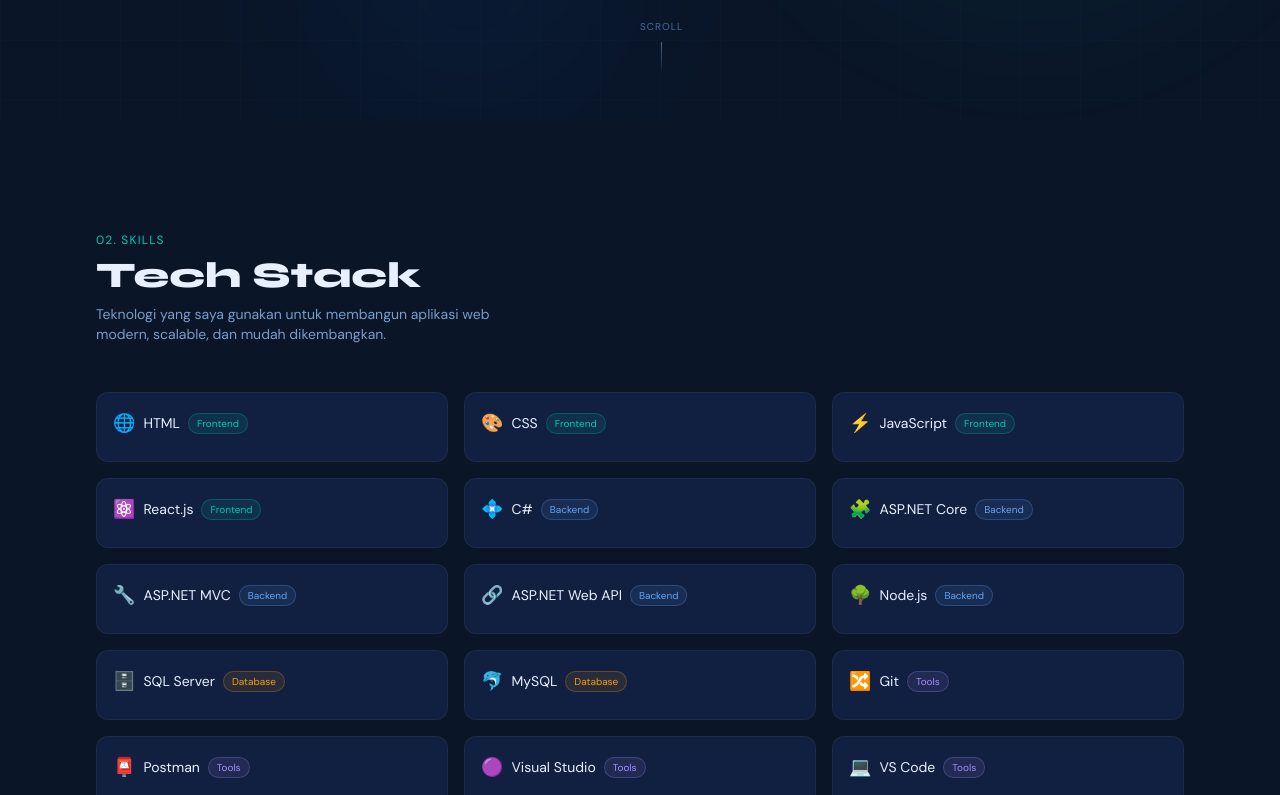
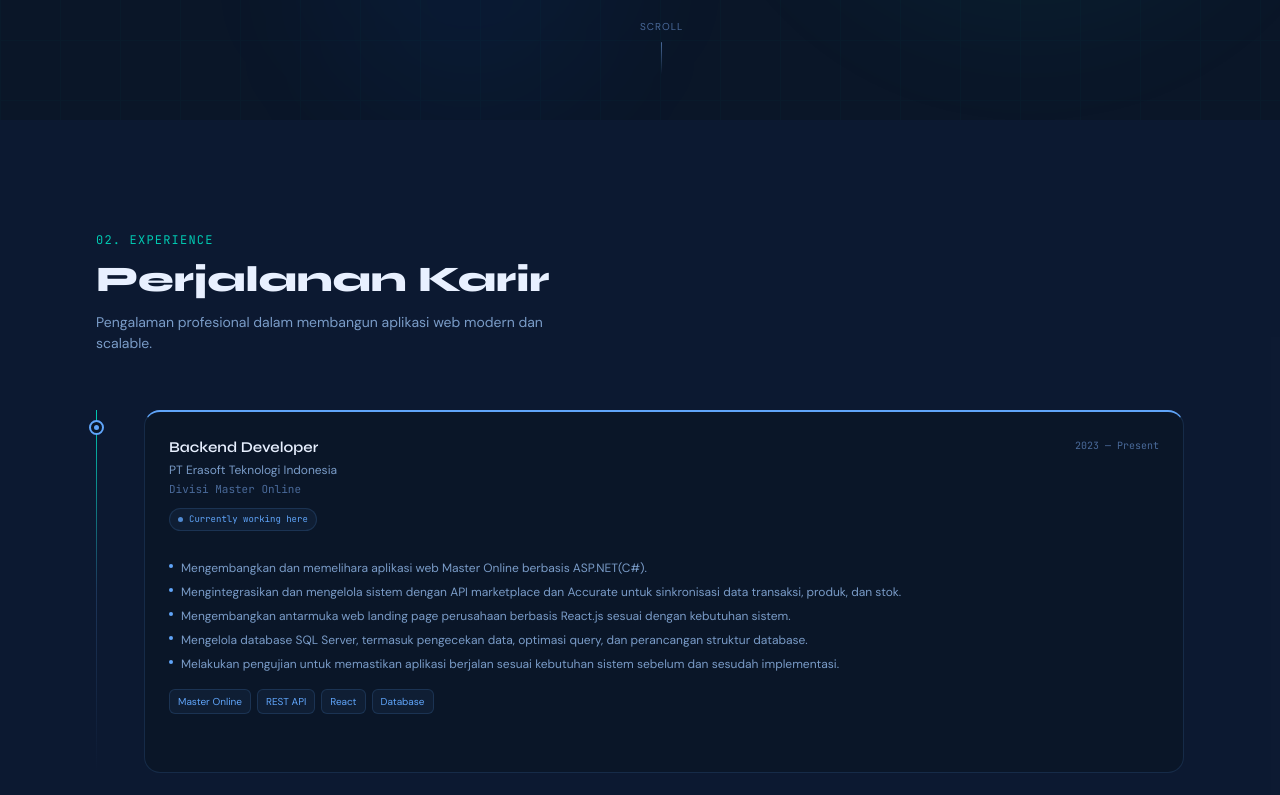
Before and after one commit to Andri0430/web-portofolio, a React (Vite) app: page / in a window 1280 px wide. Shown: the part 680-1475 px from the top of the page. Built offline with nearby package versions, Linux system fonts and the light colour scheme; no server answers.

Commit message:
penambahan experience

```diff
--- a/package.json
+++ b/package.json
@@ -11,6 +11,8 @@
   },
   "dependencies": {
     "emailjs-com": "^3.2.0",
+    "framer-motion": "^12.38.0",
+    "lucide-react": "^1.7.0",
     "react": "^19.2.4",
     "react-dom": "^19.2.4"
   },
--- a/src/App.jsx
+++ b/src/App.jsx
@@ -6,6 +6,7 @@
 import Contact   from './components/Contact'
 import Footer    from './components/Footer'
 import BottomNav from './components/BottomNav'
+import Experience from './components/Experience'
 
 const sections = ['about', 'skills', 'projects', 'contact']
 
@@ -40,6 +41,7 @@
       <Navbar    dark={dark} setDark={setDark} />
       <main className="pb-20 md:pb-0">
         <Hero     dark={dark} />
+        <Experience dark={dark} />
         <Skills   dark={dark} />
         <Projects dark={dark} />
         <Contact  dark={dark} />
--- /dev/null
+++ b/src/components/Experience.jsx
@@ -0,0 +1,230 @@
+import { useEffect, useRef } from "react"
+
+const experiences = [
+  {
+    role: "Backend Developer",
+    company: "PT Erasoft Teknologi Indonesia",
+    divisi: "Divisi Master Online",
+    period: "2023 — Present",
+    isCurrent: true,
+    points: [
+      "Mengembangkan dan memelihara aplikasi web Master Online berbasis ASP.NET(C#).",
+      "Mengintegrasikan dan mengelola sistem dengan API marketplace dan Accurate untuk sinkronisasi data transaksi, produk, dan stok.",
+      "Mengembangkan antarmuka web landing page perusahaan berbasis React.js sesuai dengan kebutuhan sistem.",
+      "Mengelola database SQL Server, termasuk pengecekan data, optimasi query, dan perancangan struktur database.",
+      "Melakukan pengujian untuk memastikan aplikasi berjalan sesuai kebutuhan sistem sebelum dan sesudah implementasi.",
+    ],
+    tech: ["Master Online", "REST API", "React", "Database"],
+    accent: "#60A5FA",
+    bg: "rgba(96,165,250,0.06)",
+    border: "rgba(96,165,250,0.15)",
+  }
+]
+
+export default function Experience({ dark }) {
+  const ref = useRef(null)
+
+  useEffect(() => {
+    const observer = new IntersectionObserver(
+      (entries) => {
+        entries.forEach((entry) => {
+          if (entry.isIntersecting) {
+            entry.target.querySelectorAll("[data-anim]").forEach((el, i) => {
+              setTimeout(() => {
+                el.style.opacity = "1"
+                el.style.transform = "translateY(0)"
+              }, i * 80)
+            })
+            observer.disconnect()
+          }
+        })
+      },
+      { threshold: 0.05 }
+    )
+    if (ref.current) observer.observe(ref.current)
+    return () => observer.disconnect()
+  }, [])
+
+  const sectionBg = dark ? "bg-[#112040]/40" : "bg-slate-50"
+  const cardBg    = dark ? "bg-[#0A1628]"    : "bg-white"
+  const head      = dark ? "text-[#E8F0FF]"  : "text-slate-800"
+  const sub       = dark ? "text-[#7A9CC8]"  : "text-slate-500"
+  const yearCl    = dark ? "text-[#4A6A9A]"  : "text-slate-400"
+  const divisiCl  = dark ? "text-[#4A6A9A]"  : "text-slate-400"
+
+  return (
+    <section id="experience" ref={ref} className={`py-20 sm:py-28 ${sectionBg}`}>
+      <div className="max-w-6xl mx-auto px-5 sm:px-8">
+
+        {/* Header */}
+        <div
+          data-anim
+          className="mb-14"
+          style={{ opacity: 0, transform: "translateY(20px)", transition: "all 0.5s ease" }}
+        >
+          <div
+            className="text-[#00C9B1] text-xs tracking-widest uppercase mb-3"
+            style={{ fontFamily: "JetBrains Mono, monospace" }}
+          >
+            02. Experience
+          </div>
+          <h2
+            className={`text-3xl sm:text-4xl mb-3 ${head}`}
+            style={{ fontFamily: "Syne, sans-serif", fontWeight: 800 }}
+          >
+            Perjalanan Karir
+          </h2>
+          <p className={`text-[14px] max-w-md ${sub}`}>
+            Pengalaman profesional dalam membangun aplikasi web modern dan scalable.
+          </p>
+        </div>
+
+        {/* Timeline */}
+        <div className="relative">
+          {/* Rail */}
+          <div className="absolute left-0 top-0 w-px h-full bg-gradient-to-b from-[#00C9B1] via-[#60A5FA33] to-transparent" />
+
+          <div className="space-y-5">
+            {experiences.map((exp, i) => (
+              <div
+                key={i}
+                data-anim
+                className="group relative pl-12"
+                style={{ opacity: 0, transform: "translateY(20px)", transition: "all 0.5s ease" }}
+              >
+                {/* Dot */}
+                <div
+                  className={`absolute left-[-7px] top-[10px] w-[15px] h-[15px] rounded-full border-2 ${cardBg}
+                    flex items-center justify-center transition-shadow duration-300`}
+                  style={{
+                    borderColor: exp.accent,
+                    boxShadow: undefined,
+                  }}
+                >
+                  <div
+                    className="w-[5px] h-[5px] rounded-full"
+                    style={{ background: exp.accent }}
+                  />
+                </div>
+
+                {/* Card */}
+                <div
+                  className={`group relative rounded-2xl border overflow-hidden
+                    hover:-translate-y-0.5 transition-all duration-300 cursor-pointer ${cardBg}`}
+                  style={{
+                    borderColor: exp.border,
+                    borderTopColor: exp.accent,
+                    borderTopWidth: 2,
+                  }}
+                >
+                  <div className="p-6">
+
+                    {/* Top row */}
+                    <div className="flex items-start justify-between gap-3 mb-2">
+                      <div>
+                        <h3
+                          className={`text-[15px] ${head}`}
+                          style={{ fontFamily: "Syne, sans-serif", fontWeight: 600 }}
+                        >
+                          {exp.role}
+                        </h3>
+                        <p className={`text-[12px] mt-0.5 ${sub}`}>{exp.company}</p>
+                        {exp.divisi && (
+                          <p
+                            className={`text-[11px] mt-0.5 ${divisiCl}`}
+                            style={{ fontFamily: "JetBrains Mono, monospace" }}
+                          >
+                            {exp.divisi}
+                          </p>
+                        )}
+                      </div>
+                      <span
+                        className={`text-[10px] mt-0.5 flex-shrink-0 ${yearCl}`}
+                        style={{ fontFamily: "JetBrains Mono, monospace" }}
+                      >
+                        {exp.period}
+                      </span>
+                    </div>
+
+                    {/* Currently working badge */}
+                    {exp.isCurrent && (
+                      <div
+                        className="inline-flex items-center gap-1.5 text-[9px] px-2 py-1 rounded-full mb-3"
+                        style={{
+                          fontFamily: "JetBrains Mono, monospace",
+                          color: exp.accent,
+                          background: exp.bg,
+                          border: `0.5px solid ${exp.border}`,
+                        }}
+                      >
+                        <span
+                          className="w-[5px] h-[5px] rounded-full animate-pulse"
+                          style={{ background: exp.accent }}
+                        />
+                        Currently working here
+                      </div>
+                    )}
+
+                    {/* Desc */}
+                    <p className={`text-[12px] leading-relaxed mb-4 ${sub}`}>
+                      {exp.desc}
+                    </p>
+
+                    {/* Points */}
+                    <div className="flex flex-col gap-1.5 mb-4">
+                      {exp.points.map((p) => (
+                        <div key={p} className={`flex items-start gap-2 text-[12px] ${sub}`}>
+                          <span
+                            className="w-1 h-1 rounded-full flex-shrink-0 mt-[5px]"
+                            style={{ background: exp.accent }}
+                          />
+                          {p}
+                        </div>
+                      ))}
+                    </div>
+
+                    {/* Tech tags */}
+                    <div className="flex flex-wrap gap-1.5 mb-4">
+                      {exp.tech.map((t) => (
+                        <span
+                          key={t}
+                          className="text-[10px] px-2 py-1 rounded-md"
+                          style={{
+                            color: exp.accent,
+                            background: exp.bg,
+                            border: `0.5px solid ${exp.border}`,
+                          }}
+                        >
+                          {t}
+                        </span>
+                      ))}
+                    </div>
+
+                    {/* CTA hover */}
+                    <div
+                      className="flex items-center gap-1 text-[12px] opacity-0 group-hover:opacity-100 transition-opacity duration-200"
+                      style={{ color: exp.accent }}
+                    >
+                      <span>Lihat detail</span>
+                      <svg viewBox="0 0 16 16" className="w-3 h-3" fill="none">
+                        <path
+                          d="M3 8h10M9 4l4 4-4 4"
+                          stroke="currentColor"
+                          strokeWidth="1.5"
+                          strokeLinecap="round"
+                          strokeLinejoin="round"
+                        />
+                      </svg>
+                    </div>
+
+                  </div>
+                </div>
+              </div>
+            ))}
+          </div>
+        </div>
+
+      </div>
+    </section>
+  )
+}
--- a/src/components/Navbar.jsx
+++ b/src/components/Navbar.jsx
@@ -1,6 +1,6 @@
 import { useState, useEffect } from 'react'
 
-const links = ['About', 'Skills', 'Projects', 'Contact']
+const links = ['About','Experience', 'Skills', 'Projects', 'Contact']
 
 export default function Navbar({ dark, setDark }) {
   const [open, setOpen]       = useState(false)
```
Also changed, not shown: 2 other files (tests, documents, lock files or other folders).
